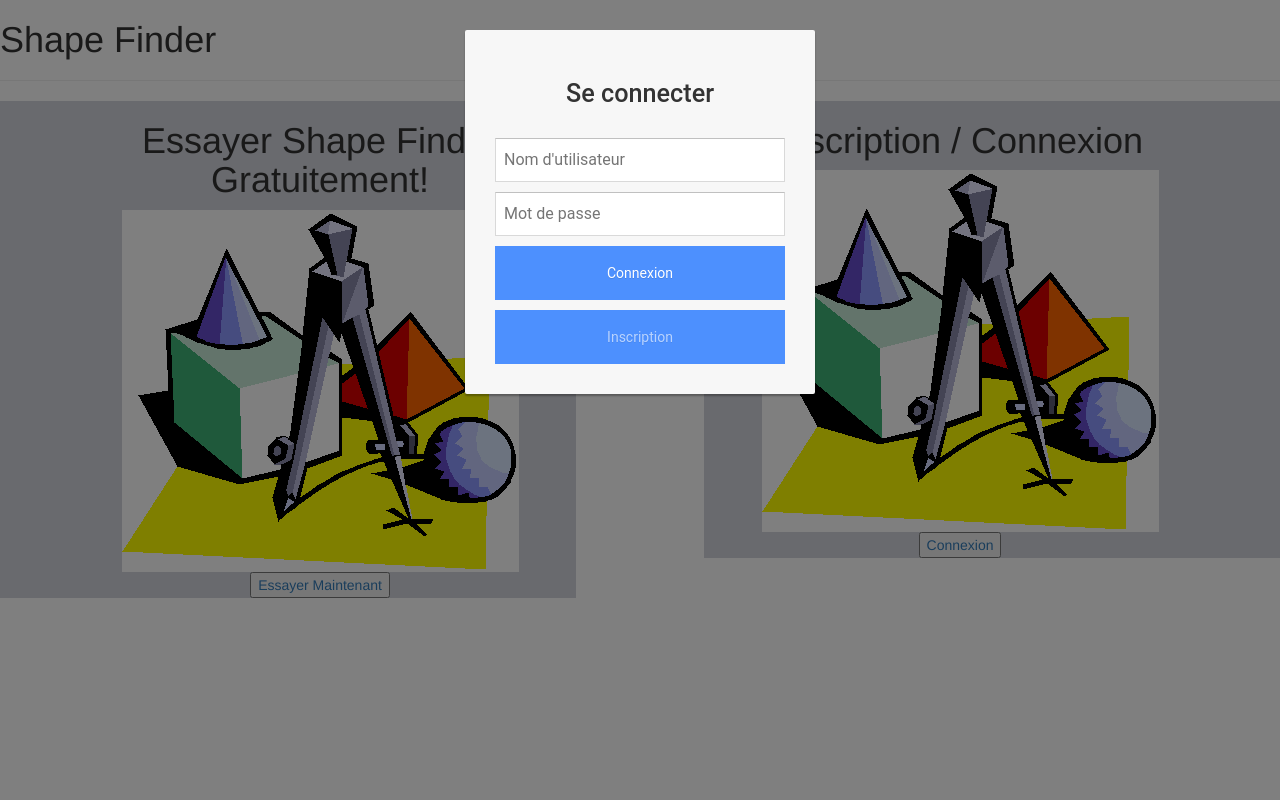
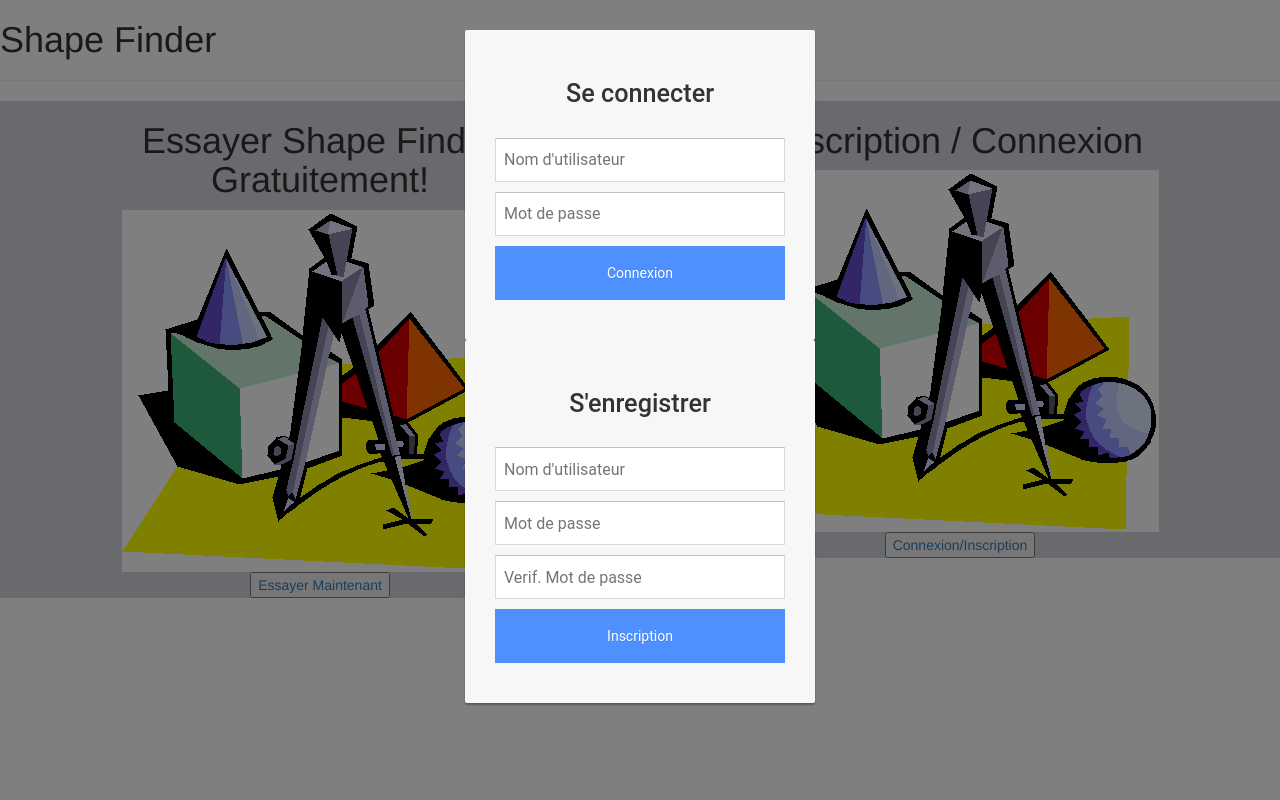
Before and after one commit to A-DoK-F/ShapeFinder, a PHP site: page / in a window 1280 px wide, after a click on "Connexion/Inscription". Run offline with PHP 8.4, Linux system fonts and the light colour scheme; a stand-in replaces the project's code that opens the database connection.

Commit message:
avec indentation + sans l'inscription dans le jeu

```diff
--- a/index.php
+++ b/index.php
@@ -5,40 +5,47 @@
     <title>Projetjuin</title>
     <meta name="viewport" content="width=device-width, initial-scale=1">
   	<link rel="stylesheet" href="http://maxcdn.bootstrapcdn.com/bootstrap/3.3.6/css/bootstrap.min.css">
-  <link rel="stylesheet" href="stylesheet.css">
+  	<link rel="stylesheet" href="style/stylesheet.css">
   	<script src="https://ajax.googleapis.com/ajax/libs/jquery/1.12.2/jquery.min.js"></script>
   	<script src="http://maxcdn.bootstrapcdn.com/bootstrap/3.3.6/js/bootstrap.min.js"></script>
   </head>
+
   <body>
     <div class="header">
       <h1>Shape Finder</h1>
       <hr></hr>
     </div>
+
     <div class="containerdv">
     	<div id="divg">
       		<h1>Essayer Shape Finder Gratuitement!</h1>
-      <img src="geometryshapes.gif"/><br>
-      <button type="button" name="button"><a href="#">Essayer Maintenant</a></button>
+      		<img src="img/geometryshapes.gif"/><br>
+      		<a href="essayer.php"><button type="button" name="button">Essayer Maintenant</button></a>
     	</div>
+
     	<div id="divd">
       		<h1>Inscription / Connexion</h1>
-      <img src="geometryshapes.gif"/><br>
-      <a href="#" data-toggle="modal" data-target="#login-modal"><button>Connexion</button></a>
+      		<img src="img/geometryshapes.gif"/><br>
+      		<a href="#" data-toggle="modal" data-target="#login-modal"><button>Connexion/Inscription</button></a>
 
       		<div class="modal fade" id="login-modal" tabindex="-1" role="dialog" aria-labelledby="myModalLabel" aria-hidden="true" style="display: none;">
           	  	<div class="modal-dialog">
       				<div class="loginmodal-container">
       					<h1>Se connecter</h1><br>
-      				  <form method="post" action="login.php">
-      					<input type="text" name="user" placeholder="Nom d'utilisateur">
+      				  	<form method="post" action="include/login.php">
+      						<input type="text" name="login" placeholder="Nom d'utilisateur">
       						<input type="password" name="pass" placeholder="Mot de passe">
-      					<input type="submit" name="login" class="login loginmodal-submit" value="Connexion">
+      						<input type="submit" name="submit" class="login loginmodal-submit" value="Connexion">
       				  	</form>
-
-      				  <div class="login loginmodal-submit">
-      					<a href="#">Inscription</a>
       				</div>
-      				</div>
+              		<div class="loginmodal-container">
+                		<h1>S'enregistrer</h1><br>
+                			<form action="include/inscript.php" method="post">
+                  				<input type="text" name="login" placeholder="Nom d'utilisateur">
+                  				<input type="password" name="pass" placeholder="Mot de passe">
+                  				<input type="password" name="passv" placeholder="Verif. Mot de passe">
+                  				<input type="submit" name="submit" class="login loginmodal-submit" value="Inscription">
+                			</form>
               		</div>
             	</div>
       		</div>
--- /dev/null
+++ b/style/stylesheet.css
@@ -0,0 +1,127 @@
+#centerh1{
+  text-align: center;
+}
+#centerp{
+  text-align: center;
+}
+#divg{
+  float: left;
+  padding-left: 5%;
+  background-color: #d2d4dc;
+  width: 45%;
+  height: auto;
+  text-align: center;
+}
+#divd{
+  text-align: center;
+  float: right;
+  padding-right: 5%;
+  background-color: #d2d4dc;
+  width: 45%;
+  height: auto;
+}
+#footer{
+  width: 100%;
+  height: auto;
+  background-color: #d9c7dc;
+  float: left;
+}
+@import url(http://fonts.googleapis.com/css?family=Roboto);
+
+/****** LOGIN MODAL ******/
+.loginmodal-container {
+  padding: 30px;
+  max-width: 350px;
+  width: 100% !important;
+  background-color: #F7F7F7;
+  margin: 0 auto;
+  border-radius: 2px;
+  box-shadow: 0px 2px 2px rgba(0, 0, 0, 0.3);
+  overflow: hidden;
+  font-family: roboto;
+}
+
+.loginmodal-container h1 {
+  text-align: center;
+  font-size: 1.8em;
+  font-family: roboto;
+}
+
+.loginmodal-container input[type=submit] {
+  width: 100%;
+  display: block;
+  margin-bottom: 10px;
+  position: relative;
+}
+
+.loginmodal-container input[type=text], input[type=password] {
+  height: 44px;
+  font-size: 16px;
+  width: 100%;
+  margin-bottom: 10px;
+  -webkit-appearance: none;
+  background: #fff;
+  border: 1px solid #d9d9d9;
+  border-top: 1px solid #c0c0c0;
+  /* border-radius: 2px; */
+  padding: 0 8px;
+  box-sizing: border-box;
+  -moz-box-sizing: border-box;
+}
+
+.loginmodal-container input[type=text]:hover, input[type=password]:hover {
+  border: 1px solid #b9b9b9;
+  border-top: 1px solid #a0a0a0;
+  -moz-box-shadow: inset 0 1px 2px rgba(0,0,0,0.1);
+  -webkit-box-shadow: inset 0 1px 2px rgba(0,0,0,0.1);
+  box-shadow: inset 0 1px 2px rgba(0,0,0,0.1);
+}
+
+.loginmodal {
+  text-align: center;
+  font-size: 14px;
+  font-family: 'Arial', sans-serif;
+  font-weight: 700;
+  height: 36px;
+  padding: 0 8px;
+/* border-radius: 3px; */
+/* -webkit-user-select: none;
+  user-select: none; */
+}
+
+.loginmodal-submit {
+  /* border: 1px solid #3079ed; */
+  border: 0px;
+  color: #fff;
+  text-shadow: 0 1px rgba(0,0,0,0.1);
+  background-color: #4d90fe;
+  padding: 17px 0px;
+  font-family: roboto;
+  font-size: 14px;
+  /* background-image: -webkit-gradient(linear, 0 0, 0 100%,   from(#4d90fe), to(#4787ed)); */
+}
+
+.loginmodal-submit:hover {
+  /* border: 1px solid #2f5bb7; */
+  border: 0px;
+  text-shadow: 0 1px rgba(0,0,0,0.3);
+  background-color: #357ae8;
+  /* background-image: -webkit-gradient(linear, 0 0, 0 100%,   from(#4d90fe), to(#357ae8)); */
+}
+
+.loginmodal-container a {
+  text-decoration: none;
+  color: #fff;
+  font-weight: 400;
+  text-align: center;
+  display: inline-block;
+  opacity: 0.6;
+  transition: opacity ease 0.5s;
+}
+
+.login-help{
+  font-size: 12px;
+}
+.footer{
+  clear: both;
+}
```
Also changed, not shown: essayer.php (added, +30 -0 lines), include/connbdd.php (added, +9 -0 lines), include/inscript.php (added, +13 -0 lines), include/login.php (added, +30 -0 lines), result.php (added, +29 -0 lines), style/stylesheet_jeu.css (added, +133 -0 lines), img/carre.jpg (added), img/cercle.jpg (added), img/formes.jpg (added), img/geometryshapes.gif (added), 1 other file. Lines whose indentation alone changed are shown as unchanged.
